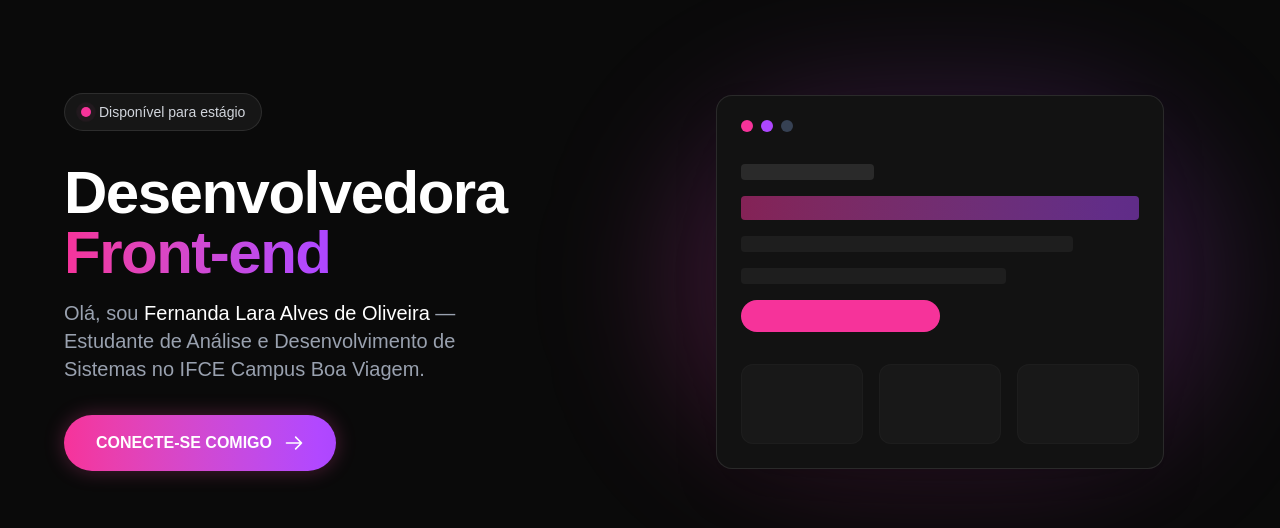
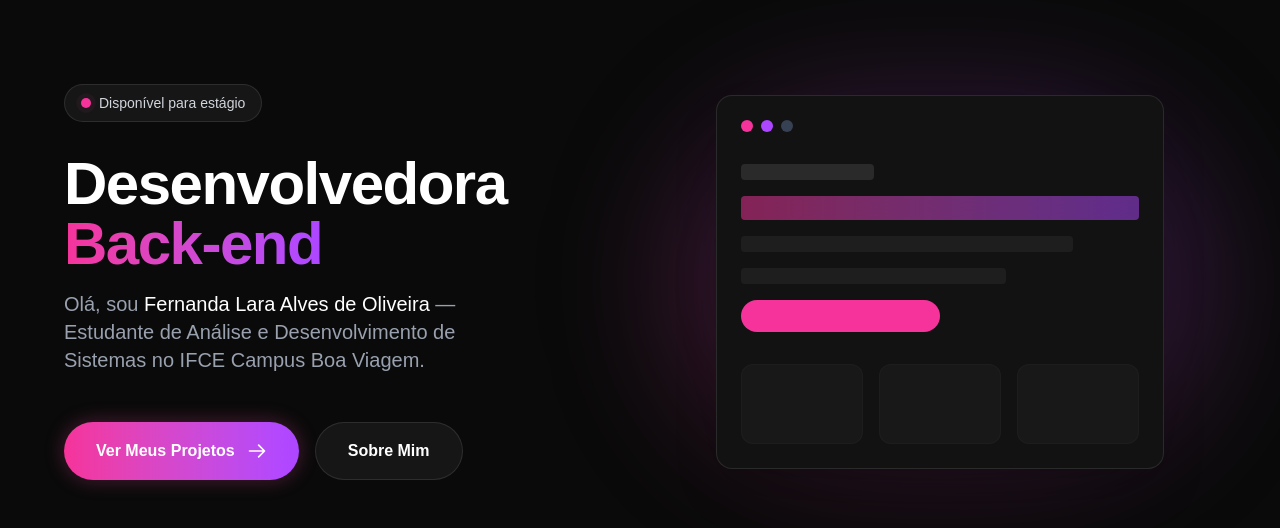
Before and after one commit to fernandalaralves/portifolio, a Next.js app in the folder portifolio/: page / in a window 1280 px wide. Shown: the part 118-646 px from the top of the page. Built offline with nearby package versions, Linux system fonts and the light colour scheme.

Commit message:
feat: substitui botao de contato por navegacao para projetos e sobre

```diff
--- a/portifolio/src/app/page.tsx
+++ b/portifolio/src/app/page.tsx
@@ -29,7 +29,7 @@ export default function Home() {
             <h1 className="text-4xl md:text-6xl font-bold tracking-tight mb-4">
               Desenvolvedora <br />
               <span className="text-transparent bg-clip-text bg-gradient-to-r from-pink-500 to-purple-500">
-                Front-end
+                Back-end
               </span>
             </h1>
             <p className="text-gray-400 text-lg md:text-xl max-w-md">
@@ -37,15 +37,25 @@ export default function Home() {
             </p>
           </div>
 
-          {/* Botão de Contato com Gradiente */}
-          <div>
+             <div className="flex flex-col sm:flex-row gap-4 pt-4">
+
+            {/* Botão Primário (Projetos) */}
             <Link
-              href="/contato"
-              className="inline-flex items-center gap-3 px-8 py-4 bg-gradient-to-r from-pink-500 to-purple-500 rounded-full font-bold text-white hover:opacity-90 transition-opacity shadow-[0_0_20px_rgba(236,72,153,0.3)]"
+              href="/projetos"
+              className="inline-flex items-center justify-center gap-3 px-8 py-4 bg-gradient-to-r from-pink-500 to-purple-500 rounded-full font-bold text-white hover:opacity-90 hover:scale-105 transition-all shadow-[0_0_20px_rgba(236,72,153,0.3)]"
             >
-              CONECTE-SE COMIGO
+              Ver Meus Projetos
               <svg className="w-5 h-5" fill="none" stroke="currentColor" viewBox="0 0 24 24" xmlns="http://www.w3.org/2000/svg"><path strokeLinecap="round" strokeLinejoin="round" strokeWidth={2} d="M14 5l7 7m0 0l-7 7m7-7H3" /></svg>
             </Link>
+
+            {/* Botão Secundário (Sobre) */}
+            <Link
+              href="/sobre"
+              className="inline-flex items-center justify-center px-8 py-4 bg-white/5 border border-white/10 rounded-full font-bold text-white hover:bg-white/10 hover:border-pink-500/50 transition-all"
+            >
+              Sobre Mim
+            </Link>
+
           </div>
         </div>
 
```
